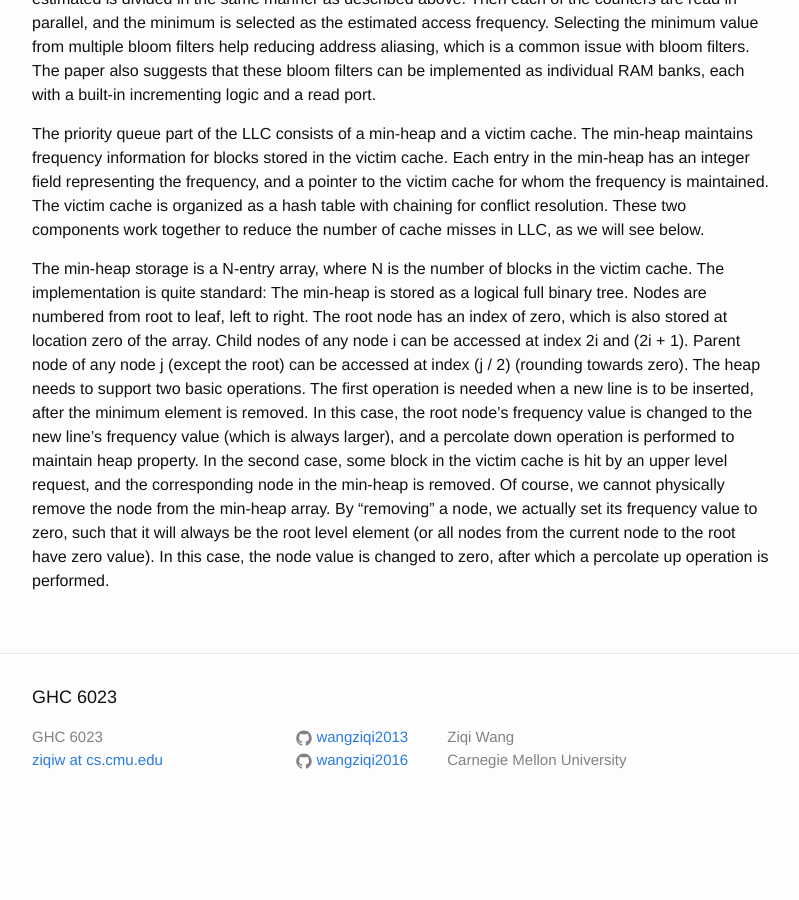
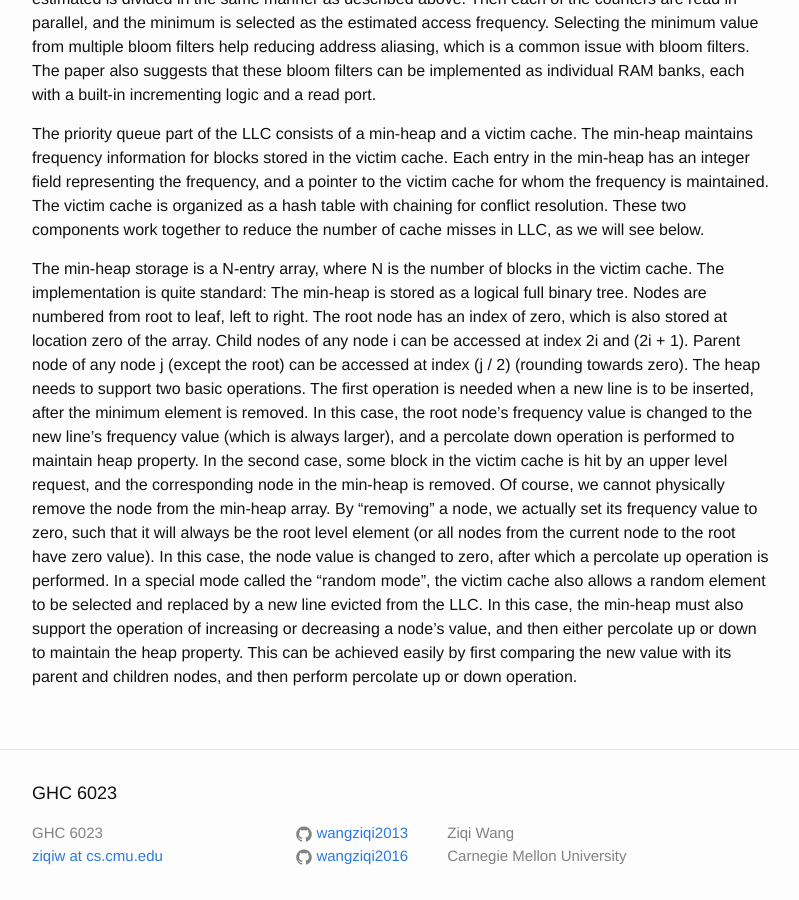
Before and after one commit to wangziqi2013/wangziqi2013.github.io, a Jekyll site: the page built from _posts/2020-05-28-scavenger.markdown, in a window 1280 px wide and 900 px high, scrolled down 1342 px. Shown: the whole window, without its empty margins (238-1037 px from the left). Built offline with Jekyll 4.4.1, drawn with Linux system fonts in a browser that asks for light colours; before the commit the page ends 2173 px from its top, so only the background shows below that.

Commit message:
Addding last mode

```diff
--- a/_posts/2020-05-28-scavenger.markdown
+++ b/_posts/2020-05-28-scavenger.markdown
@@ -69,4 +69,8 @@ property. In the second case, some block in the victim cache is hit by an upper
 node in the min-heap is removed. Of course, we cannot physically remove the node from the min-heap array. By "removing"
 a node, we actually set its frequency value to zero, such that it will always be the root level element (or all nodes
 from the current node to the root have zero value). In this case, the node value is changed to zero, after which a
-percolate up operation is performed.
+percolate up operation is performed. In a special mode called the "random mode", the victim cache also allows a random
+element to be selected and replaced by a new line evicted from the LLC. In this case, the min-heap must also support
+the operation of increasing or decreasing a node's value, and then either percolate up or down to maintain the heap
+property. This can be achieved easily by first comparing the new value with its parent and children nodes, and then
+perform percolate up or down operation.
```
